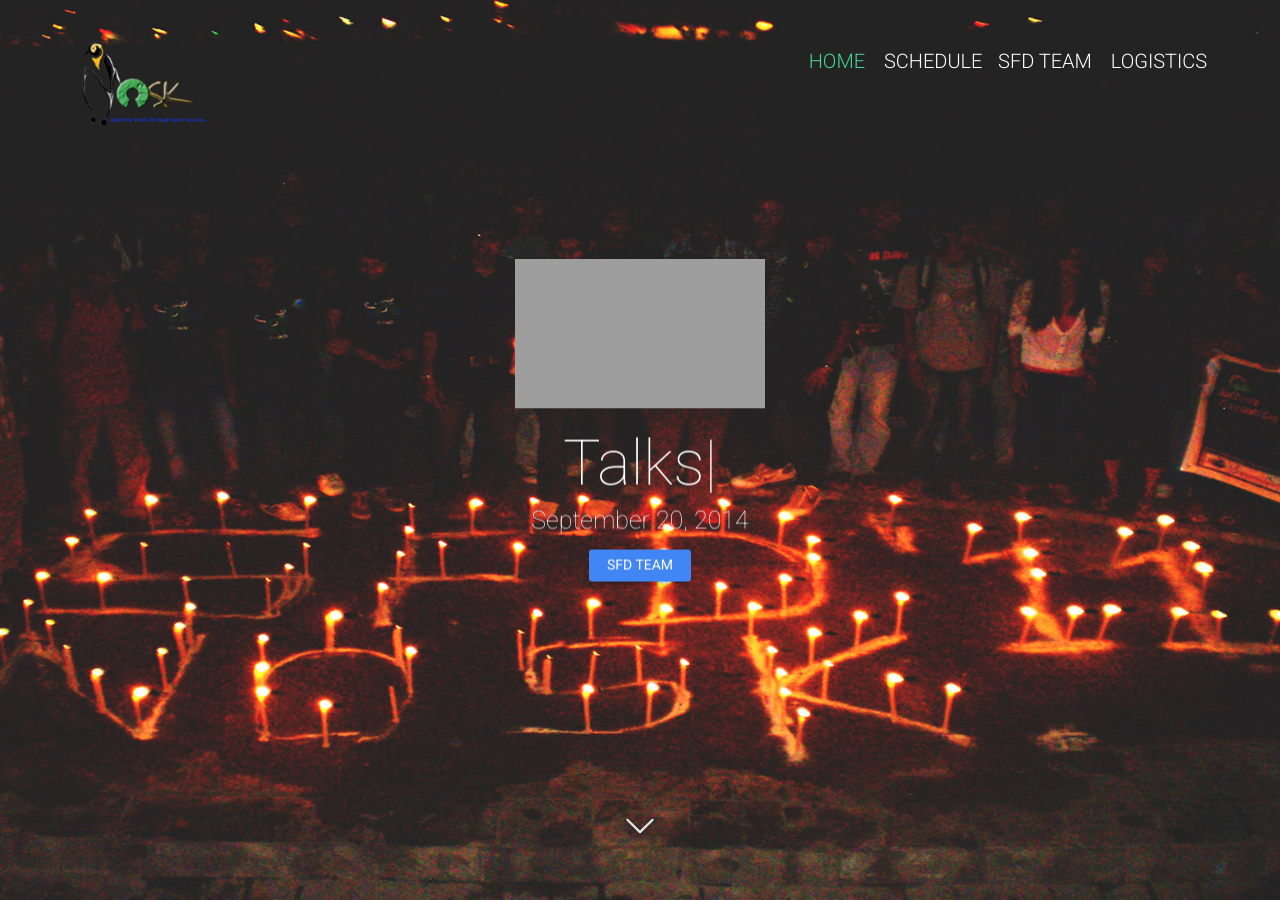
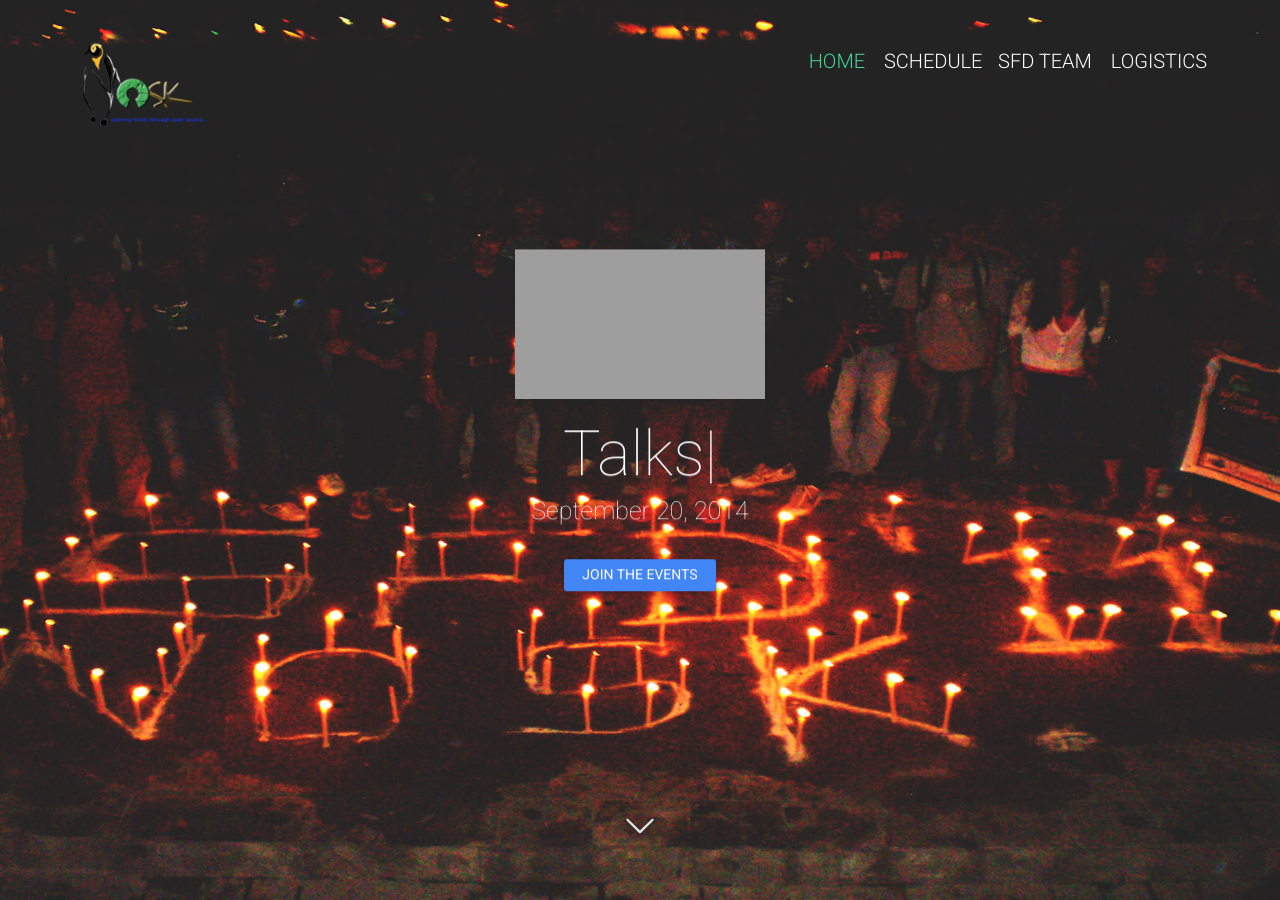
Before and after one commit to openosk/openosk.github.io, a Jekyll site: the page built from index.html, in a window 1280 px wide and 900 px high. Built offline with Jekyll 4.4.1, drawn with Linux system fonts in a browser that asks for light colours; nearby versions of some CDN libraries; comment, search, counter and statistics services are not loaded; some of the changed text lies outside the part shown; grey boxes are pictures that could not be loaded.

Commit message:
fixed broken image link

```diff
--- a/_includes/about.html
+++ b/_includes/about.html
@@ -7,7 +7,7 @@
                 <div class="col-md-4 col-sm-4 col-xs-6">
                     <div class="animated hiding" data-animation="fadeInDown" data-delay="0">
                         <h5>SFD with NOSK</h5>
-                        <img class="img-circle" src="{{ site.baseurl }}/img/conference.jpg" height="128" width="128" alt="Conference">
+                        <img class="img-circle" src="{{ site.baseurl }}/img/sfdWithNosk.jpg" height="128" width="128" alt="Conference">
                         <p>SFD is a worldwide celebration of Free and Open Source Software (FOSS) and every year NOSK is also celebrating SFD with FOSS enthusiastic peoples.</p>
                     </div>
                 </div>
--- a/_includes/hero.html
+++ b/_includes/hero.html
@@ -8,9 +8,9 @@
 		</div>
 		<div class="animated hiding" data-animation="fadeInDown" data-delay="500">
             <h1><span id="typeout-text"></span></h1>
-            <p>{{site.eventDate}}</p>
+            <p>{{site.eventDate}}</p><br>
             <span class="btn btn-primary waves-element waves-button waves-light waves-will-raise">
-                <a href="{{site.baseurl}}/speakers" target="_blank">SFD Team</a>
+                <a href="https://www.facebook.com/events/856717627672023/" target="_blank">Join the Events</a>
             </span>
         </div>
     </div>
--- a/_includes/twitter-feed.html
+++ b/_includes/twitter-feed.html
@@ -6,9 +6,10 @@
             <svg class="icon" viewBox="0 0 30 32">
                 <use xlink:href="{{ site.baseurl }}/img/sprites/sprites.svg#icon-twitter"></use>
             </svg>
-            <h3>What's Up? <a href="https://twitter.com/search?q=%23{{ site.twitterHashTag }}" target="_blank">#{{ site.twitterHashTag }}</a>
+            <h4>Official HashTag</h4>
+            <h3><a href="https://twitter.com/search?q=%23{{ site.twitterHashTag }}" target="_blank">#{{ site.twitterHashTag }}</a>
             </h3>
-            <div id="tweets" class="tweets"></div>
+           <!--  <div id="tweets" class="tweets"></div> -->
         </div>
     </div>
 </section>
```
Also changed, not shown: img/sfdWithNosk.jpg (added), 2 other files.
